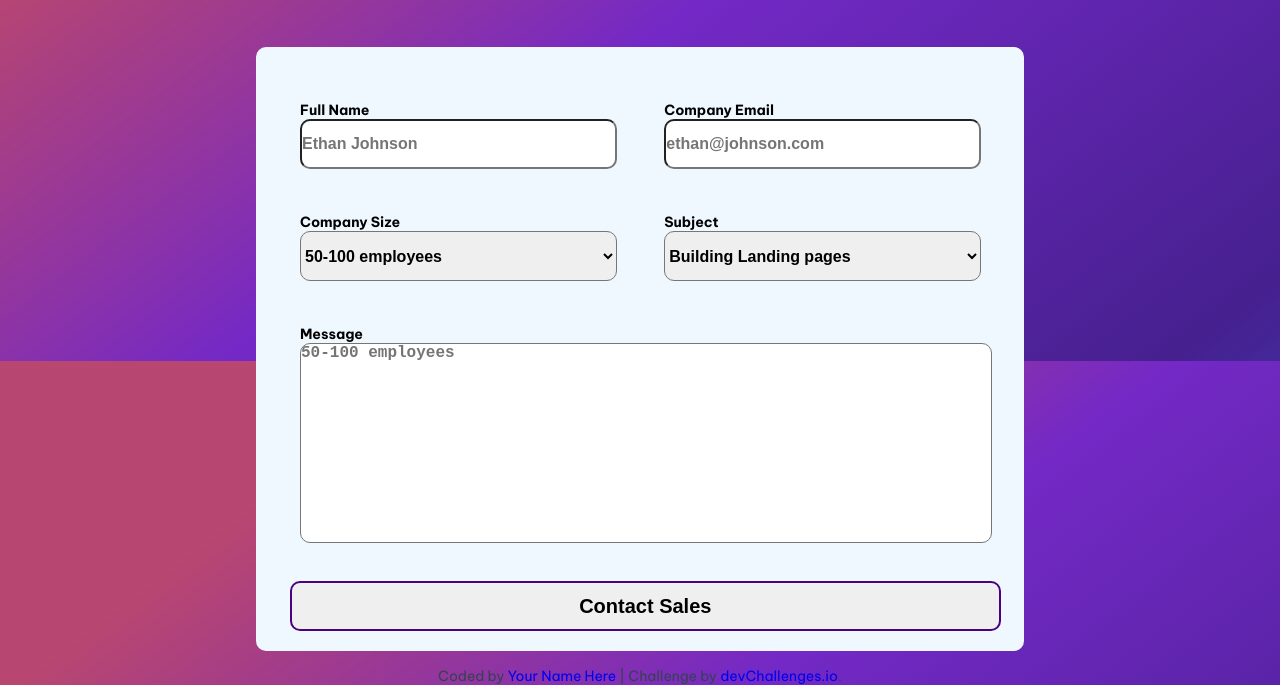
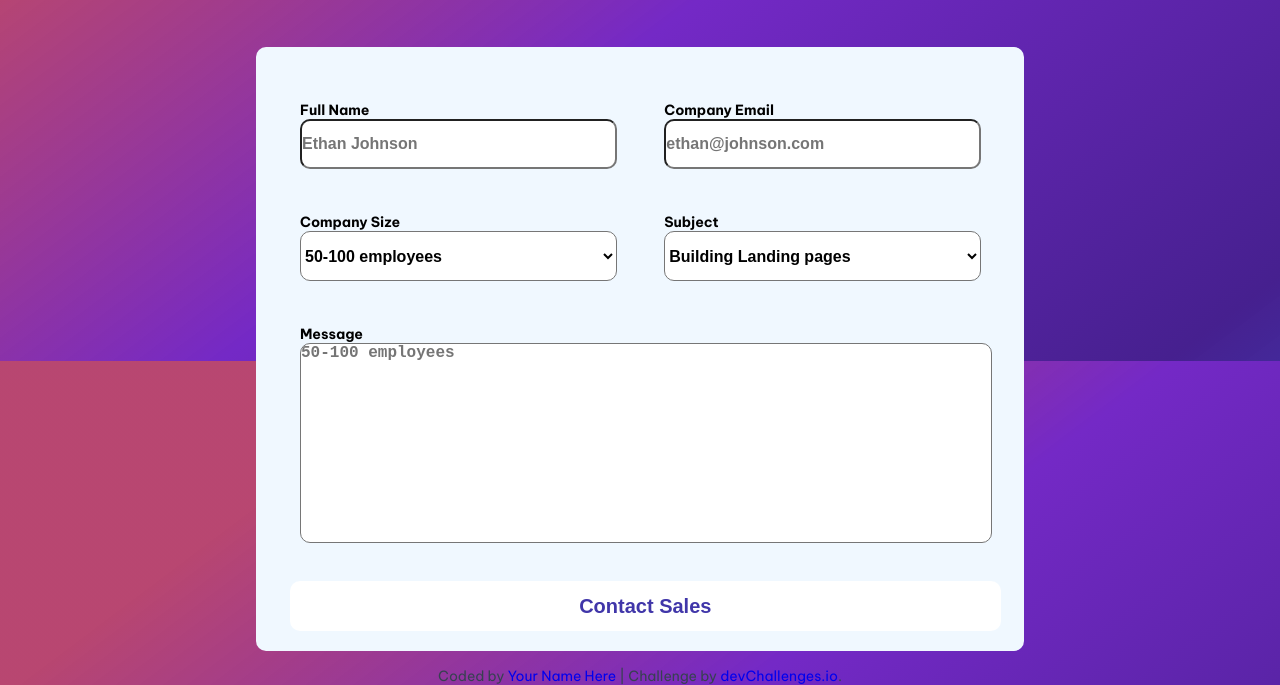
Before and after one commit to ks9927/Contact-Page-Challenge, a plain HTML site: page contact-page-master/index.html in a window 1280 px wide. Shown: the part 359-1044 px from the top of the page. Drawn offline with Linux system fonts and the light colour scheme.

Commit message:
changed background color of select and styled button

```diff
--- a/contact-page-master/styles.css
+++ b/contact-page-master/styles.css
@@ -66,6 +66,7 @@ body {
 .wrapper select {
   font-weight: bold;
   font-size: 16px;
+  background-color: #fff;
 }
 
 input::placeholder,
@@ -100,6 +101,9 @@ button {
   border-radius: 10px;
   font-weight: bold;
   font-size: 20px;
+  background-color: #fff;
+  color: #4036A9;
+  border: solid 2px #fff;
 }
 
 
```
